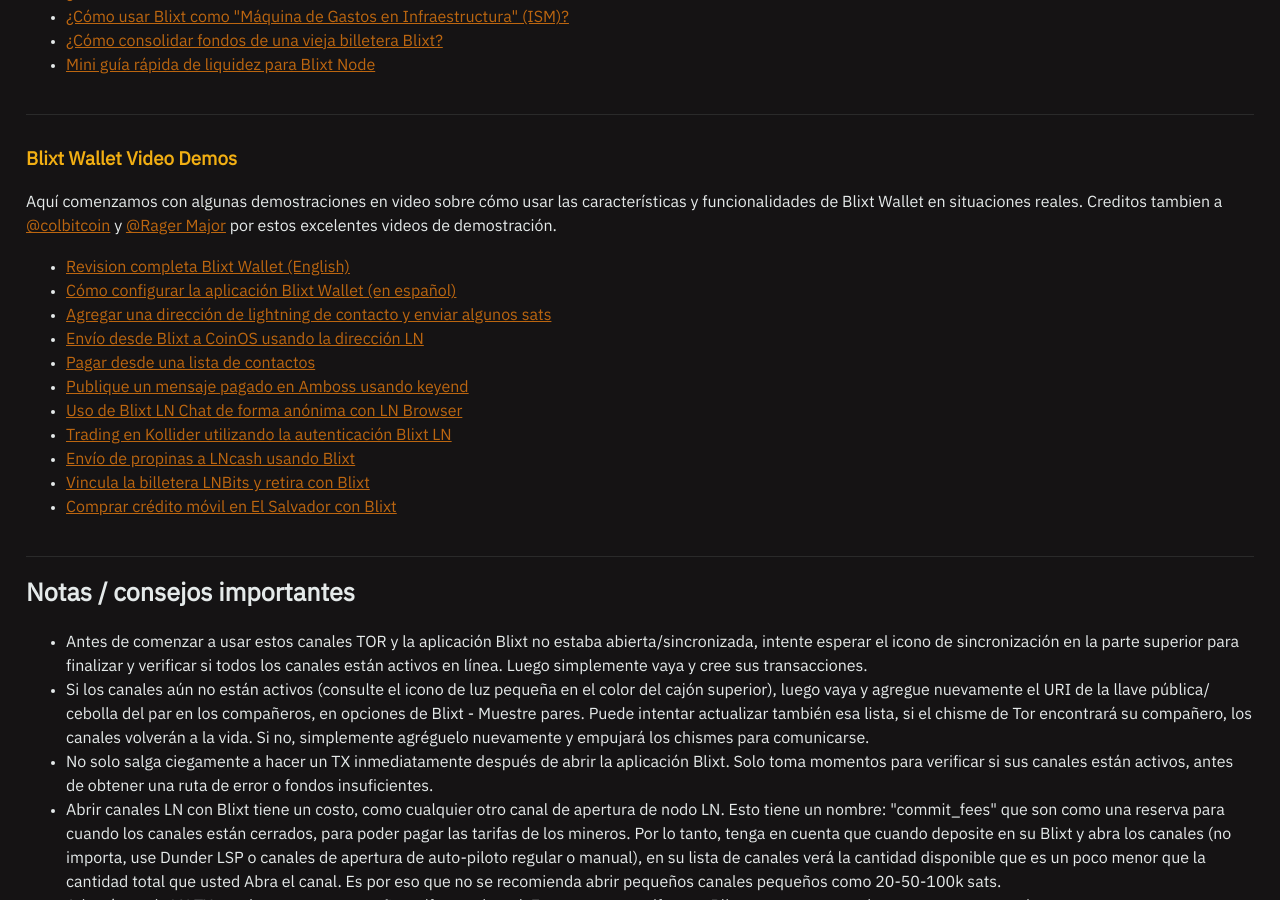
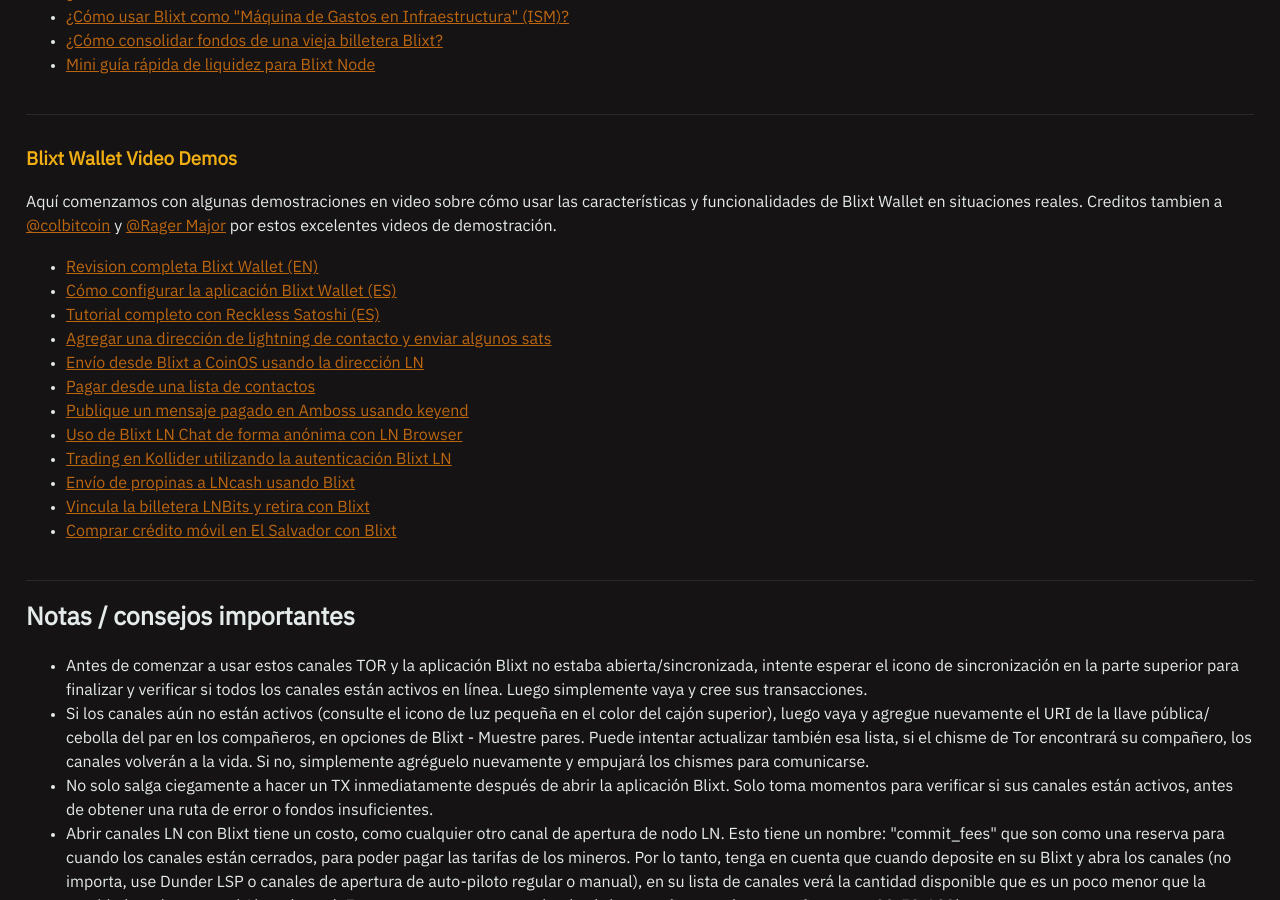
Before and after one commit to BlixtWallet/blixtwallet.github.io, a Jekyll site: the page built from guides_es.html, in a window 1280 px wide and 900 px high, scrolled down 622 px. Built offline with Jekyll 4.4.1, drawn with Linux system fonts in a browser that asks for light colours.

Commit message:
add ES video

```diff
--- a/guides.html
+++ b/guides.html
@@ -54,6 +54,7 @@
     <ul>
     <li><a href="https://www.youtube.com/watch?v=5JyOAeaCN0o" target="_blank" rel="noopener noreferrer">Full review Blixt Wallet (EN)</a></li>
     <li><a href="https://www.youtube.com/watch?v=-vxgrZsblpI" target="_blank" rel="noopener noreferrer">How to configure Blixt Wallet (ES)</a></li>
+    <li><a href="https://www.youtube.com/watch?v=gM7ksjD7Y5o" target="_blank" rel="noopener noreferrer">Tutorial completo con Reckless Satoshi (ES)</a></li>
     <li><a href="https://www.youtube.com/watch?v=FcIMkbjMFXk" target="_blank" rel="noopener noreferrer">Tutorial - Blixt Wallet - Einrichten und Bedienen (DE)</a></li>
     <li><a href="/assets/images/blixt-lnadr.mp4">Adding a contact lightning address and send some sats</a></li>
     <li><a href="/assets/images/blixt-coinos-lnadr.mp4">Sending from Blixt to CoinOS using LN Address</a></li>
--- a/guides_es.html
+++ b/guides_es.html
@@ -52,8 +52,9 @@
     <h3>Blixt Wallet Video Demos</h3>
     <p>Aquí comenzamos con algunas demostraciones en video sobre cómo usar las características y funcionalidades de Blixt Wallet en situaciones reales. Creditos tambien a <a href="https://twitter.com/colbitcoin" target="_blank" rel="noopener noreferrer">@colbitcoin</a> y <a href="https://twitter.com/ian__major" target="_blank" rel="noopener noreferrer">@Rager Major</a> por estos excelentes videos de demostración.</p>
     <ul>
-    <li><a href="https://www.youtube.com/watch?v=5JyOAeaCN0o" target="_blank" rel="noopener noreferrer">Revision completa Blixt Wallet (English)</a></li>
-    <li><a href="https://www.youtube.com/watch?v=-vxgrZsblpI" target="_blank" rel="noopener noreferrer">Cómo configurar la aplicación Blixt Wallet (en español)</a></li>
+    <li><a href="https://www.youtube.com/watch?v=5JyOAeaCN0o" target="_blank" rel="noopener noreferrer">Revision completa Blixt Wallet (EN)</a></li>
+    <li><a href="https://www.youtube.com/watch?v=-vxgrZsblpI" target="_blank" rel="noopener noreferrer">Cómo configurar la aplicación Blixt Wallet (ES)</a></li>
+    <li><a href="https://www.youtube.com/watch?v=gM7ksjD7Y5o" target="_blank" rel="noopener noreferrer">Tutorial completo con Reckless Satoshi (ES)</a></li>
     <li><a href="/assets/images/blixt-lnadr.mp4">Agregar una dirección de lightning de contacto y enviar algunos sats</a></li>
     <li><a href="/assets/images/blixt-coinos-lnadr.mp4">Envío desde Blixt a CoinOS usando la dirección LN</a></li>
     <li><a href="/assets/images/blixt-contact-list.mp4">Pagar desde una lista de contactos</a></li>
```
